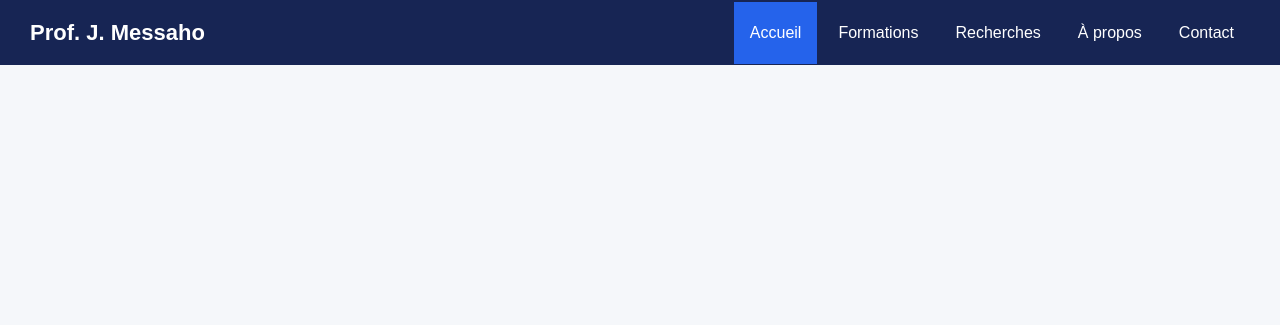
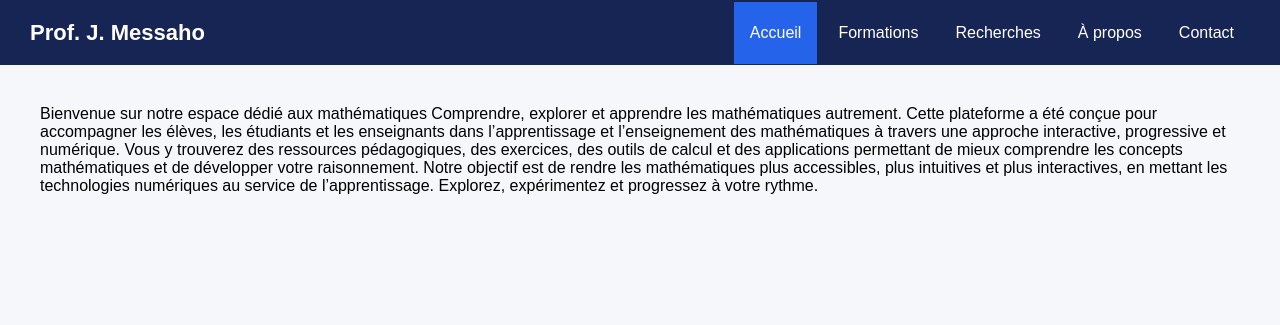
Before and after one commit to jmessaho/django26, a Django app: page / in a window 1280 px wide. Shown: the top 325 px of the page. Run offline with Django 5.2, Linux system fonts and the light colour scheme.

Commit message:
deployement 1.0.3

```diff
--- a/app26/templates/index.html
+++ b/app26/templates/index.html
@@ -118,6 +118,12 @@
 
 <main>
     {% block content %}
+    Bienvenue sur notre espace dédié aux mathématiques
+Comprendre, explorer et apprendre les mathématiques autrement.
+Cette plateforme a été conçue pour accompagner les élèves, les étudiants et les enseignants dans l’apprentissage et l’enseignement des mathématiques à travers une approche interactive, progressive et numérique.
+Vous y trouverez des ressources pédagogiques, des exercices, des outils de calcul et des applications permettant de mieux comprendre les concepts mathématiques et de développer votre raisonnement.
+Notre objectif est de rendre les mathématiques plus accessibles, plus intuitives et plus interactives, en mettant les technologies numériques au service de l’apprentissage.
+Explorez, expérimentez et progressez à votre rythme.
     {% endblock %}
 </main>
 
```
